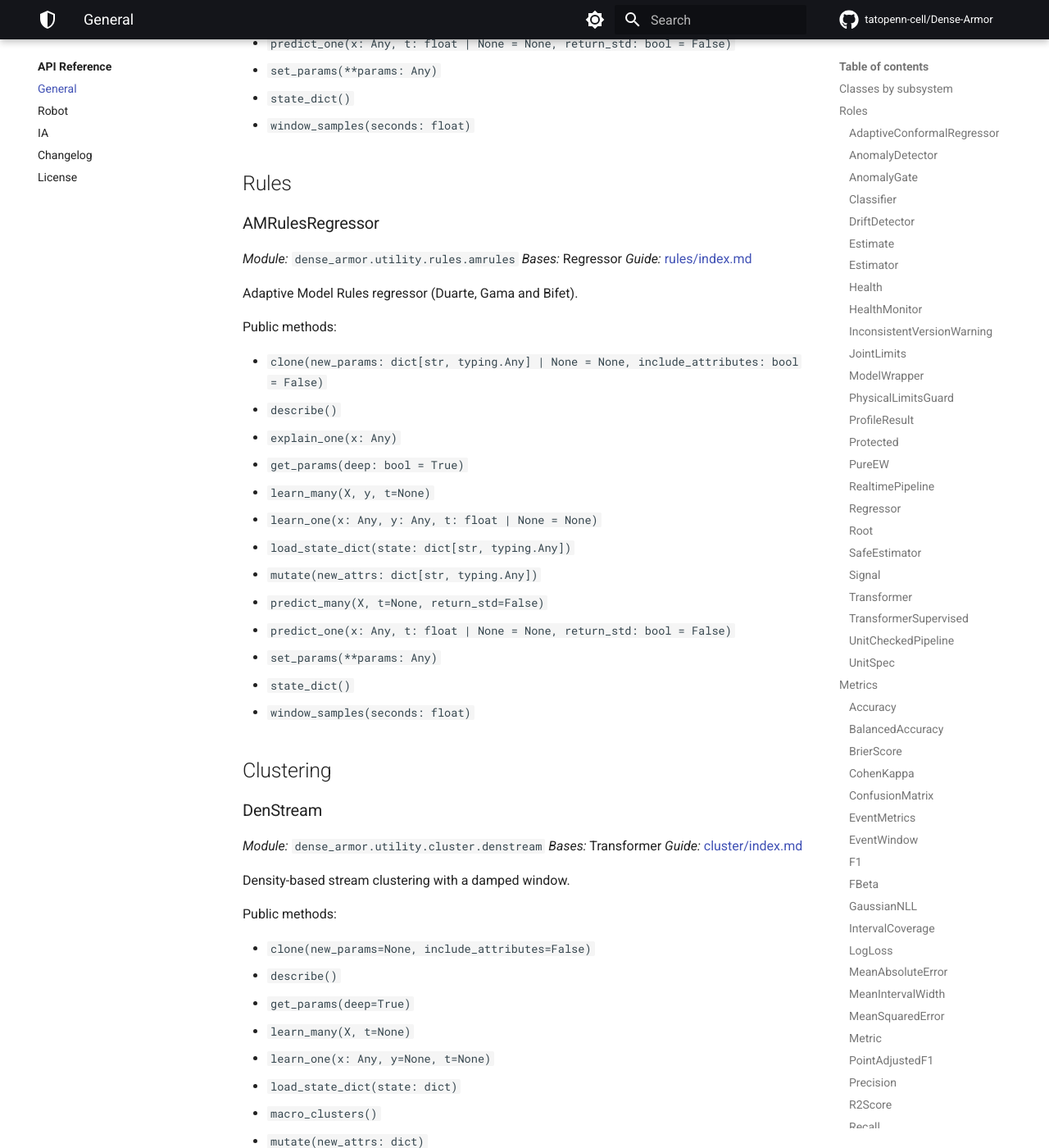
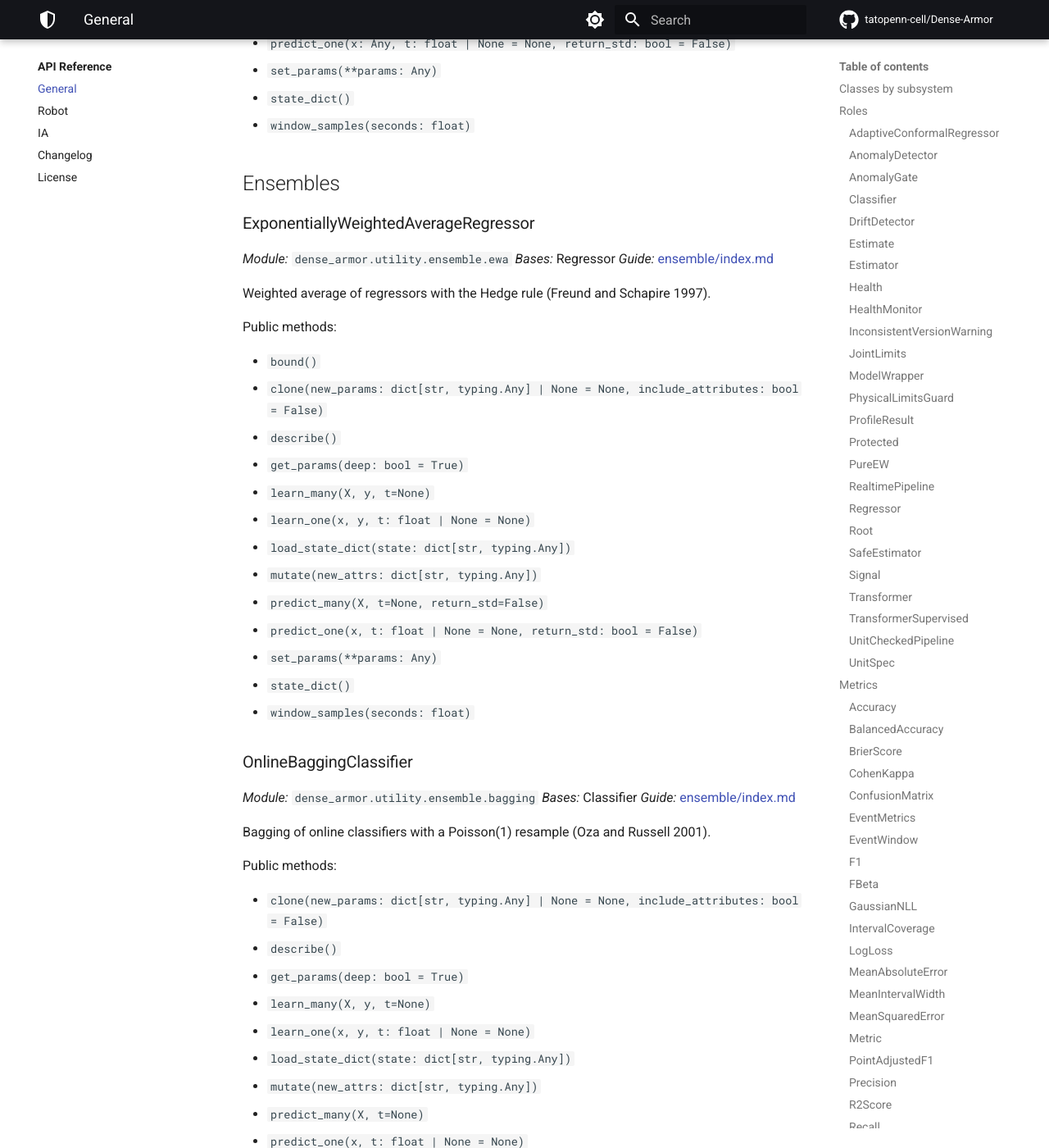
Before and after one commit to tatopenn-cell/Dense-Armor, an MkDocs documentation site: the page built from docs/api/general.md, in a window 1280 px wide and 1400 px high, scrolled down 56668 px. Shown: the whole window at 82% size. Built offline with MkDocs 1.6.1 and Material for MkDocs 9.7.7, drawn with Linux system fonts in a browser that asks for light colours; comment, search, counter and statistics services are not loaded; some of the changed text lies outside the part shown.

Commit message:
task09b B+C: ensemble guide page, four figures, nav entry, API reference, CHANGELOG

```diff
--- a/docs/api/general.md
+++ b/docs/api/general.md
@@ -6,11 +6,11 @@
 base classes, public methods. When a class has a guide page,
 the link leads there for the full explanation and examples.
 
-**164 classes**, 1530 public methods, 111 public modules.
+**169 classes**, 1599 public methods, 116 public modules.
 
 ## Classes by subsystem
 
-**Jump to:** [Roles](#roles) &nbsp;·&nbsp; [Metrics](#metrics) &nbsp;·&nbsp; [Evaluate](#evaluate) &nbsp;·&nbsp; [Core](#core) &nbsp;·&nbsp; [Mcp_server](#mcp_server) &nbsp;·&nbsp; [Anomaly](#anomaly) &nbsp;·&nbsp; [Drift](#drift) &nbsp;·&nbsp; [Trees](#trees) &nbsp;·&nbsp; [Naive Bayes](#naive-bayes) &nbsp;·&nbsp; [Distributions](#distributions) &nbsp;·&nbsp; [Nearest neighbours](#nearest-neighbours) &nbsp;·&nbsp; [Multiclass](#multiclass) &nbsp;·&nbsp; [Multi-output](#multi-output) &nbsp;·&nbsp; [Forests](#forests) &nbsp;·&nbsp; [Rules](#rules) &nbsp;·&nbsp; [Clustering](#clustering) &nbsp;·&nbsp; [Stats](#stats) &nbsp;·&nbsp; [Preprocessing](#preprocessing) &nbsp;·&nbsp; [Compose](#compose) &nbsp;·&nbsp; [Vision](#vision) &nbsp;·&nbsp; [Learn](#learn) &nbsp;·&nbsp; [Datasets](#datasets) &nbsp;·&nbsp; [Protect](#protect) &nbsp;·&nbsp; [Bridges](#bridges) &nbsp;·&nbsp; [Armatura](#armatura) &nbsp;·&nbsp; [Misc](#misc) &nbsp;·&nbsp; [Dynamics](#dynamics)
+**Jump to:** [Roles](#roles) &nbsp;·&nbsp; [Metrics](#metrics) &nbsp;·&nbsp; [Evaluate](#evaluate) &nbsp;·&nbsp; [Core](#core) &nbsp;·&nbsp; [Mcp_server](#mcp_server) &nbsp;·&nbsp; [Anomaly](#anomaly) &nbsp;·&nbsp; [Drift](#drift) &nbsp;·&nbsp; [Trees](#trees) &nbsp;·&nbsp; [Naive Bayes](#naive-bayes) &nbsp;·&nbsp; [Distributions](#distributions) &nbsp;·&nbsp; [Nearest neighbours](#nearest-neighbours) &nbsp;·&nbsp; [Multiclass](#multiclass) &nbsp;·&nbsp; [Multi-output](#multi-output) &nbsp;·&nbsp; [Forests](#forests) &nbsp;·&nbsp; [Ensembles](#ensembles) &nbsp;·&nbsp; [Rules](#rules) &nbsp;·&nbsp; [Clustering](#clustering) &nbsp;·&nbsp; [Stats](#stats) &nbsp;·&nbsp; [Preprocessing](#preprocessing) &nbsp;·&nbsp; [Compose](#compose) &nbsp;·&nbsp; [Vision](#vision) &nbsp;·&nbsp; [Learn](#learn) &nbsp;·&nbsp; [Datasets](#datasets) &nbsp;·&nbsp; [Protect](#protect) &nbsp;·&nbsp; [Bridges](#bridges) &nbsp;·&nbsp; [Armatura](#armatura) &nbsp;·&nbsp; [Misc](#misc) &nbsp;·&nbsp; [Dynamics](#dynamics)
 
 ---
 
@@ -2273,6 +2273,137 @@
 - `mutate(new_attrs: dict[str, typing.Any])`
 - `predict_many(X, t=None, return_std=False)`
 - `predict_one(x: Any, t: float | None = None, return_std: bool = False)`
+- `set_params(**params: Any)`
+- `state_dict()`
+- `window_samples(seconds: float)`
+
+## Ensembles
+
+### ExponentiallyWeightedAverageRegressor
+
+
+*Module:* `dense_armor.utility.ensemble.ewa`
+*Bases:* Regressor
+*Guide:* [ensemble/index.md](../ensemble/index.md)
+
+Weighted average of regressors with the Hedge rule (Freund and Schapire 1997).
+
+Public methods:
+
+- `bound()`
+- `clone(new_params: dict[str, typing.Any] | None = None, include_attributes: bool = False)`
+- `describe()`
+- `get_params(deep: bool = True)`
+- `learn_many(X, y, t=None)`
+- `learn_one(x, y, t: float | None = None)`
+- `load_state_dict(state: dict[str, typing.Any])`
+- `mutate(new_attrs: dict[str, typing.Any])`
+- `predict_many(X, t=None, return_std=False)`
+- `predict_one(x, t: float | None = None, return_std: bool = False)`
+- `set_params(**params: Any)`
+- `state_dict()`
+- `window_samples(seconds: float)`
+
+### OnlineBaggingClassifier
+
+
+*Module:* `dense_armor.utility.ensemble.bagging`
+*Bases:* Classifier
+*Guide:* [ensemble/index.md](../ensemble/index.md)
+
+Bagging of online classifiers with a Poisson(1) resample (Oza and Russell 2001).
+
+Public methods:
+
+- `clone(new_params: dict[str, typing.Any] | None = None, include_attributes: bool = False)`
+- `describe()`
+- `get_params(deep: bool = True)`
+- `learn_many(X, y, t=None)`
+- `learn_one(x, y, t: float | None = None)`
+- `load_state_dict(state: dict[str, typing.Any])`
+- `mutate(new_attrs: dict[str, typing.Any])`
+- `predict_many(X, t=None)`
+- `predict_one(x, t: float | None = None)`
+- `predict_proba_many(X, t=None)`
+- `predict_proba_one(x, t: float | None = None)`
+- `set_params(**params: Any)`
+- `state_dict()`
+- `window_samples(seconds: float)`
+
+### OnlineBoostingClassifier
+
+
+*Module:* `dense_armor.utility.ensemble.boosting`
+*Bases:* Classifier
+*Guide:* [ensemble/index.md](../ensemble/index.md)
+
+Online AdaBoost with a Poisson resample and sample weights (Oza and Russell 2001, Section 3).
+
+Public methods:
+
+- `clone(new_params: dict[str, typing.Any] | None = None, include_attributes: bool = False)`
+- `describe()`
+- `get_params(deep: bool = True)`
+- `learn_many(X, y, t=None)`
+- `learn_one(x, y, t: float | None = None)`
+- `load_state_dict(state: dict[str, typing.Any])`
+- `mutate(new_attrs: dict[str, typing.Any])`
+- `predict_many(X, t=None)`
+- `predict_one(x, t: float | None = None)`
+- `predict_proba_many(X, t=None)`
+- `predict_proba_one(x, t: float | None = None)`
+- `set_params(**params: Any)`
+- `state_dict()`
+- `window_samples(seconds: float)`
+
+### StackingClassifier
+
+
+*Module:* `dense_armor.utility.ensemble.stacking`
+*Bases:* Classifier
+*Guide:* [ensemble/index.md](../ensemble/index.md)
+
+Stacking of a meta-model on top of a list of base classifiers.
+
+Public methods:
+
+- `clone(new_params: dict[str, typing.Any] | None = None, include_attributes: bool = False)`
+- `describe()`
+- `get_params(deep: bool = True)`
+- `learn_many(X, y, t=None)`
+- `learn_one(x, y, t: float | None = None)`
+- `load_state_dict(state: dict[str, typing.Any])`
+- `mutate(new_attrs: dict[str, typing.Any])`
+- `predict_many(X, t=None)`
+- `predict_one(x, t: float | None = None)`
+- `predict_proba_many(X, t=None)`
+- `predict_proba_one(x, t: float | None = None)`
+- `set_params(**params: Any)`
+- `state_dict()`
+- `window_samples(seconds: float)`
+
+### VotingClassifier
+
+
+*Module:* `dense_armor.utility.ensemble.voting`
+*Bases:* Classifier
+*Guide:* [ensemble/index.md](../ensemble/index.md)
+
+Hard vote or mean of probabilities over a fixed list of classifiers.
+
+Public methods:
+
+- `clone(new_params: dict[str, typing.Any] | None = None, include_attributes: bool = False)`
+- `describe()`
+- `get_params(deep: bool = True)`
+- `learn_many(X, y, t=None)`
+- `learn_one(x, y, t: float | None = None)`
+- `load_state_dict(state: dict[str, typing.Any])`
+- `mutate(new_attrs: dict[str, typing.Any])`
+- `predict_many(X, t=None)`
+- `predict_one(x, t: float | None = None)`
+- `predict_proba_many(X, t=None)`
+- `predict_proba_one(x, t: float | None = None)`
 - `set_params(**params: Any)`
 - `state_dict()`
 - `window_samples(seconds: float)`
--- a/mkdocs.yml
+++ b/mkdocs.yml
@@ -137,6 +137,7 @@
       - Clustering: cluster/index.md
       - Trees: tree/index.md
       - Forests: forest/index.md
+      - Ensembles: ensemble/index.md
       - Rules: rules/index.md
 
   - Distributions:
```
Also changed, not shown: CHANGELOG.md (+9 -0 lines), docs/api/index.md (+3 -0 lines), docs/assets/ensemble/make_figure.py (added, +142 -0 lines), docs/ensemble/index.md (added, +317 -0 lines), docs/assets/ensemble/ensemble_a12.png (added), docs/assets/ensemble/ensemble_accuracy.png (added), docs/assets/ensemble/ensemble_cost.png (added), docs/assets/ensemble/ensemble_ewa.png (added).
